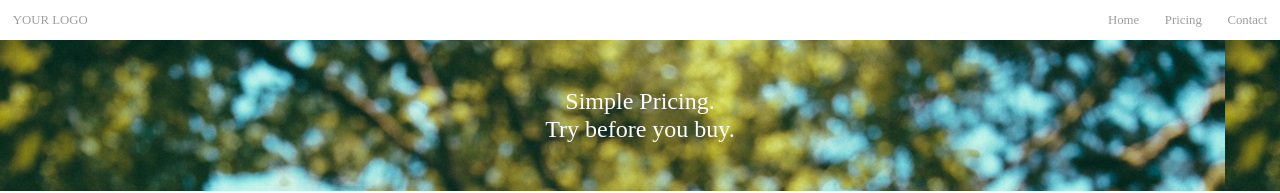
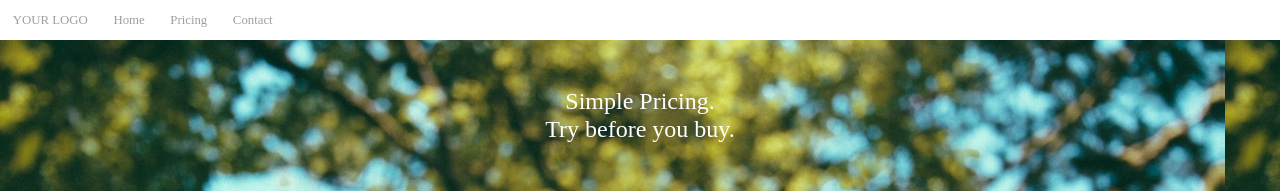
Before and after one commit to zamariac/responsive-website-sass, a plain HTML site: page index.html in a window 1280 px wide. Shown: the top 193 px of the page. Drawn offline with nearby package versions, Linux system fonts and the light colour scheme.

Commit message:
first query

```diff
--- a/index.html
+++ b/index.html
@@ -8,9 +8,9 @@
 	<body>
 	<nav>
 			<a class="nav-main" href="#"> YOUR LOGO </a>
+			<a class="nav" href="#"> Home </a>
+			<a class="nav" href="#"> Pricing </a>
 			<a class="nav" href="#"> Contact </a>
-			<a class="nav" href="#"> Pricing </a>
-			<a class="nav" href="#"> Home </a>
 	</nav>
 		<div class="top-image">
 			<div class="simple-pricing"> Simple Pricing. <br> Try before you buy.
--- a/styles/main.scss
+++ b/styles/main.scss
@@ -155,3 +155,12 @@ footer{
 
 	}
 }
+// 0-478 479-767 767-978 979-larger
+// when it hits this size these conditions apply
+@media(min-width: 479px){
+	nav .nav{
+		float: left;
+	}
+
+
+}
```
Also changed, not shown: styles/main.css, 1 other file.
